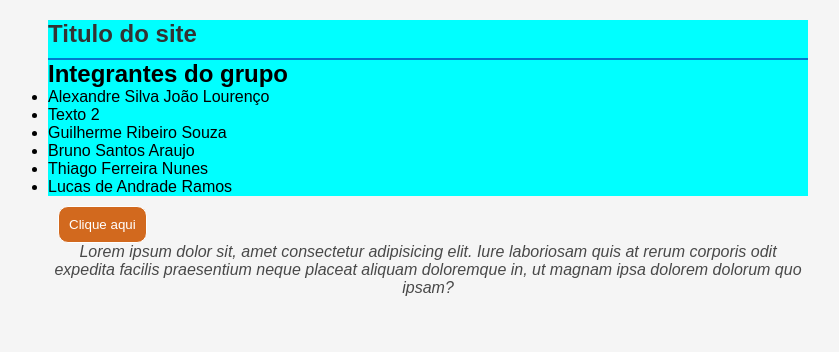
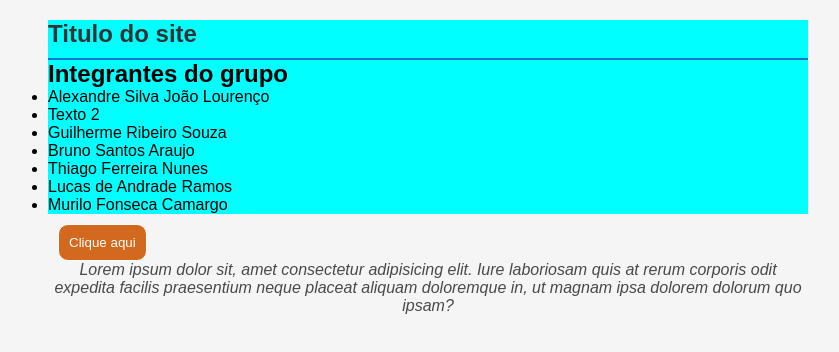
Before and after one commit to ThiagoFerreiraNunes/CI_CD, a plain HTML site: page index.html in a window 1280 px wide. Shown: the whole page, without its empty margins (212-1051 px from the left). Drawn offline with Linux system fonts and the light colour scheme.

Commit message:
Murilo esteve aqui

```diff
--- a/index.html
+++ b/index.html
@@ -18,9 +18,12 @@
           <li>Guilherme Ribeiro Souza</li>
 
           <li>Bruno Santos Araujo</li>
+
           <li>Thiago Ferreira Nunes</li>
 
           <li>Lucas de Andrade Ramos</li>
+
+          <li>Murilo Fonseca Camargo</li>
         </ul>
       </main>
     </section>
```
